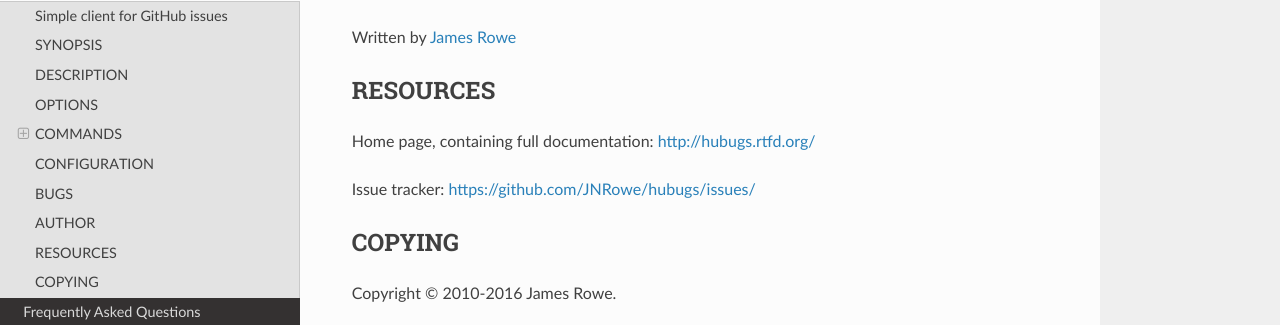
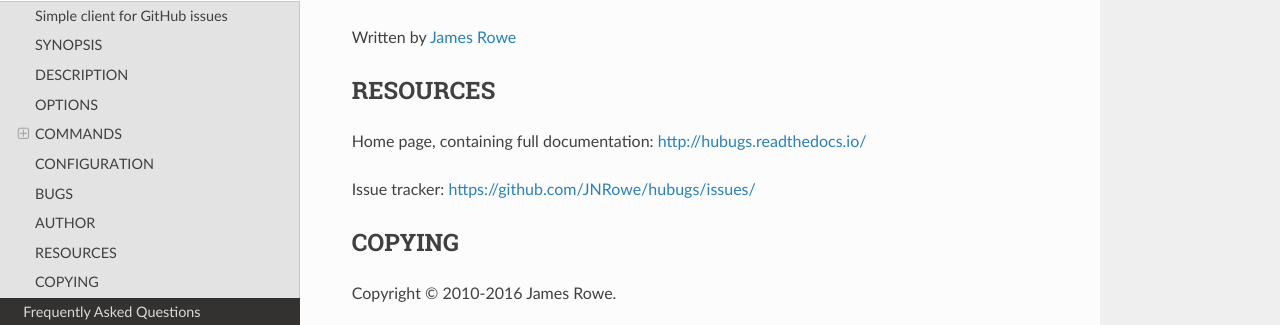
Before and after one commit to JNRowe/hubugs, a Sphinx documentation site: the page built from doc/hubugs.1.rst, in a window 1280 px wide and 900 px high, scrolled down 4286 px. Shown: the part 309-634 px from the top of the window. Built offline with Sphinx 7.4.7 and the Read the Docs theme 2.0.0, drawn with Linux system fonts in a browser that asks for light colours; some of the changed lines change nothing that is shown.

Commit message:
[Tr] Update location for online docs

```diff
--- a/doc/hubugs.1.rst
+++ b/doc/hubugs.1.rst
@@ -218,7 +218,7 @@ Written by `James Rowe <mailto:jnrowe@gmail.com>`__
 RESOURCES
 ---------
 
-Home page, containing full documentation: http://hubugs.rtfd.org/
+Home page, containing full documentation: http://hubugs.readthedocs.io/
 
 Issue tracker: https://github.com/JNRowe/hubugs/issues/
 
```
